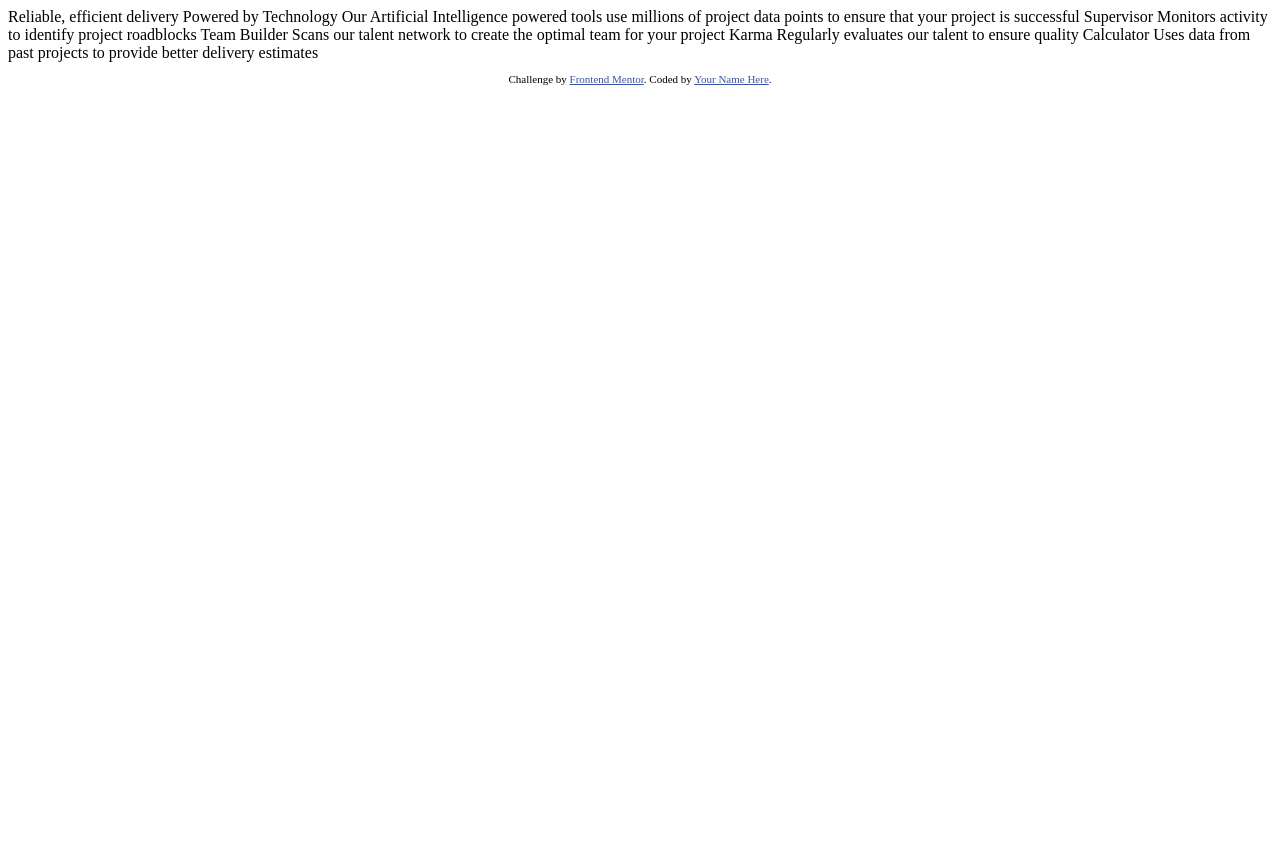
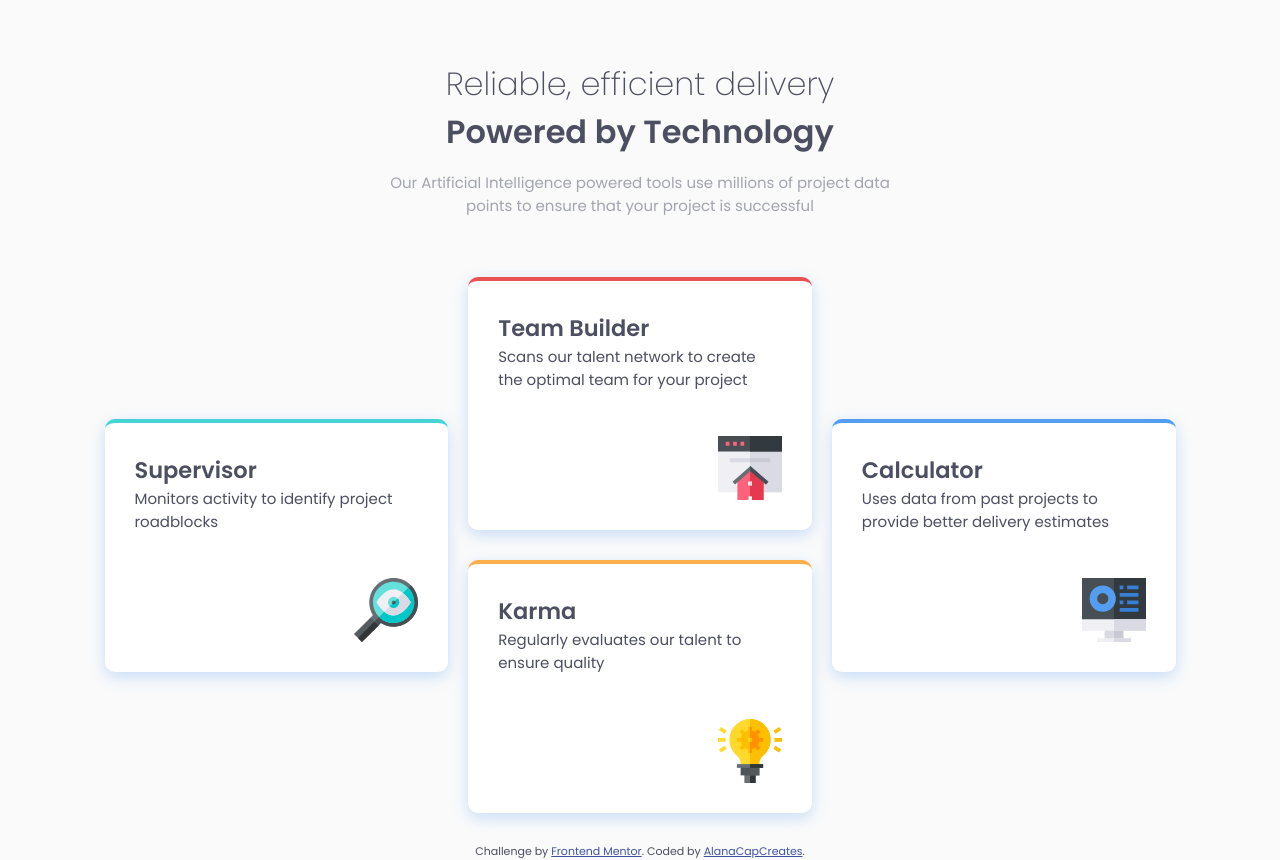
Before and after one commit to alanacapcreates/four-card-feature-section-master, a plain HTML site: page index.html in a window 1280 px wide. Before the commit the page ends 800 px from the top, so only its background shows below. Drawn offline with Linux system fonts and the light colour scheme.

Commit message:
commit from local

```diff
--- a/index.html
+++ b/index.html
@@ -3,9 +3,11 @@
 <head>
   <meta charset="UTF-8">
   <meta name="viewport" content="width=device-width, initial-scale=1.0"> <!-- displays site properly based on user's device -->
-
+  <link rel="preconnect" href="https://fonts.googleapis.com">
+  <link rel="preconnect" href="https://fonts.gstatic.com" crossorigin>
+  <link href="https://fonts.googleapis.com/css2?family=Poppins:wght@200;400;600&display=swap" rel="stylesheet">
   <link rel="icon" type="image/png" sizes="32x32" href="./images/favicon-32x32.png">
-
+  <link rel="stylesheet" href="./styles.css">
   <title>Frontend Mentor | Four card feature section</title>
 
   <!-- Feel free to remove these styles or customise in your own stylesheet 👍 -->
@@ -15,30 +17,62 @@
   </style>
 </head>
 <body>
+  <main class="container">
+    <div id="intro">
+      <h1><span class="light">Reliable, efficient delivery</span> Powered by Technology</h1>
+      <p>
+        Our Artificial Intelligence powered tools use millions of project data points to ensure that your project is successful
+      </p>
+    </div>
 
-  Reliable, efficient delivery
-  Powered by Technology
+    <div class="cards-container">
+      <div class="col">
+        <div class="card">
+          <h2>Supervisor</h2>
+          <p>
+            Monitors activity to identify project roadblocks
+          </p>
+          <img alt="" src="./images/icon-supervisor.svg">
+        </div>
+      </div>
 
-  Our Artificial Intelligence powered tools use millions of project data points
-  to ensure that your project is successful
+      <div class="flex">
+        <div class="card">
+          <h2>Team Builder</h2>
+          <p>
+            Scans our talent network to create the optimal team for your project
+          </p>
+          <img alt="" src="./images/icon-team-builder.svg">
+        </div>
 
-  Supervisor
-  Monitors activity to identify project roadblocks
+        <div class="card">
+          <h2>Karma</h2>
+          <p>
+            Regularly evaluates our talent to ensure quality
+          </p>
+          <img alt="" src="./images/icon-karma.svg">
+        </div>
+      </div>
 
-  Team Builder
-  Scans our talent network to create the optimal team for your project
+      <div class="col">
+        <div class="card">
+          <h2>Calculator</h2>
+          <p>
+            Uses data from past projects to provide better delivery estimates
+          </p>
+          <img alt="" src="./images/icon-calculator.svg">
+        </div>
+      </div>
+    </div>
 
-  Karma
-  Regularly evaluates our talent to ensure quality
 
-  Calculator
-  Uses data from past projects to provide better delivery estimates
+  </main>
 
 
   <footer>
     <p class="attribution">
       Challenge by <a href="https://www.frontendmentor.io?ref=challenge" target="_blank">Frontend Mentor</a>.
-      Coded by <a href="#">Your Name Here</a>.
+      Coded by <a href="https://alanacapcreates.com">AlanaCapCreates</a>.
     </p>
   </footer>
 </body>
--- /dev/null
+++ b/styles.css
@@ -0,0 +1,139 @@
+:root{
+    /* ## Colors */
+
+    /* ### Primary */
+
+    --Red: hsl(0, 78%, 62%);
+    --Cyan: hsl(180, 62%, 55%);
+    --Orange: hsl(34, 97%, 64%);
+    --Blue: hsl(212, 86%, 64%);
+    /* ### Neutral */
+
+    --Very-Dark-Blue: hsl(234, 12%, 34%);
+    --Grayish-Blue: hsl(229, 6%, 66%);
+    --Very-Light-Gray: hsl(0, 0%, 98%);
+}
+*,
+*::before,
+*::after{
+    margin: 0;
+    padding: 0;
+    box-sizing: border-box;
+}
+body{
+    display: flex;
+    flex-direction: column;
+    width: 100%;
+    min-height: 100vh;
+    justify-content: center;
+    align-items: center;
+    font-family: 'Poppins', sans-serif;
+    font-size: 15px;
+    background-color: var(--Very-Light-Gray);
+    color: var(--Very-Dark-Blue);
+}
+.light{
+    font-weight: 200;
+    display: block;
+}
+.flex{
+    display: flex;
+    flex-direction: column;
+    align-items: stretch;
+    width: 100%;
+    flex-grow: 1;
+}
+.col{
+    display: flex;
+    flex-direction: column;
+    width: 100%;
+    align-items: stretch;
+    flex-grow: 1;
+}
+.container{
+    display: flex;
+    flex-direction: column;
+    max-width: 1440px;
+    padding: 0 3em;
+    align-items: center;
+}
+.cards-container{
+    display: flex;
+    flex-direction: column;
+    width: 100%;
+}
+#intro{
+    text-align: center;
+    margin: 4em 0;
+
+}
+h1{
+    font-size: 1.5rem;
+}
+#intro p{
+    margin-top: 1em;
+    color: var(--Grayish-Blue);
+}
+.card{
+    display: flex;
+    align-items:flex-start;
+    flex-direction: column;
+    background-color: #fff;
+    padding: 2em;
+    box-shadow: 0 5px 15px hsla(212, 86%, 64%, 0.305);;
+    margin-bottom: 2em;
+    border-radius: 10px;
+    width: 100%;
+}
+.card img{
+    align-self: flex-end;
+}
+.card p{
+    margin-bottom: 3em;
+}
+
+
+.cards-container .col > .card:nth-of-type(1){
+    border-top: 4px solid var(--Cyan);
+}
+.cards-container .flex .card:nth-of-type(1){
+    border-top: 4px solid var(--Red);
+}
+.cards-container .flex .card:nth-of-type(2){
+    border-top: 4px solid var(--Orange);
+}
+.cards-container .col:last-of-type > .card:last-of-type{
+    border-top: 4px solid var(--Blue);
+}
+
+
+@media screen and (min-width:850px) {
+#intro{
+    width: 45%;
+}
+h1{
+    font-size: 2rem;
+}
+.cards-container *{
+    flex: 1;
+
+}
+.cards-container{
+    flex-direction: row;
+    align-items: center;
+    gap: 20px;
+    justify-content: space-around;
+    width: 90%;
+}
+
+.flex{
+    align-items: center;
+}
+.card{
+    max-width: 390px;
+
+}
+.col{
+    align-items: center;
+}
+}
```
